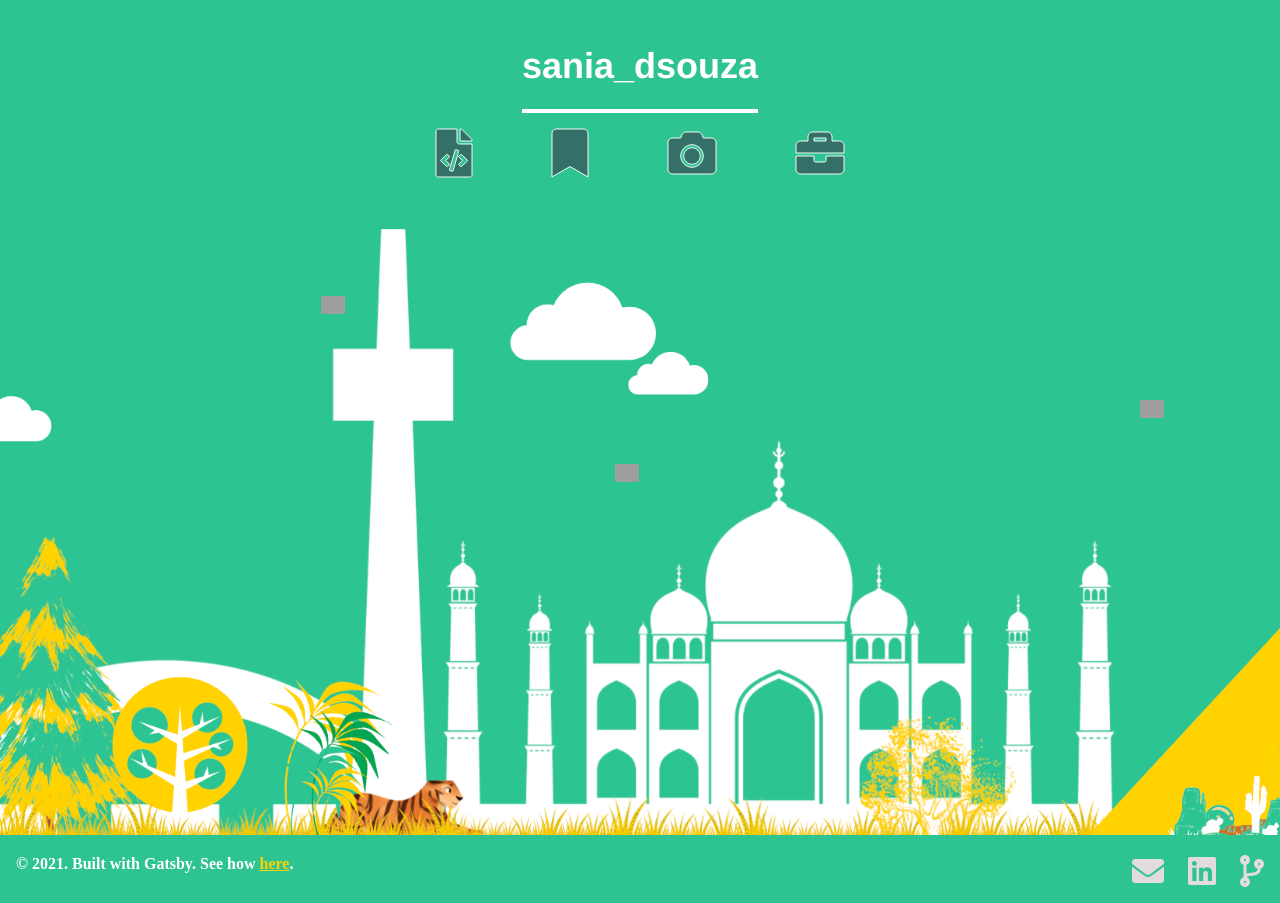
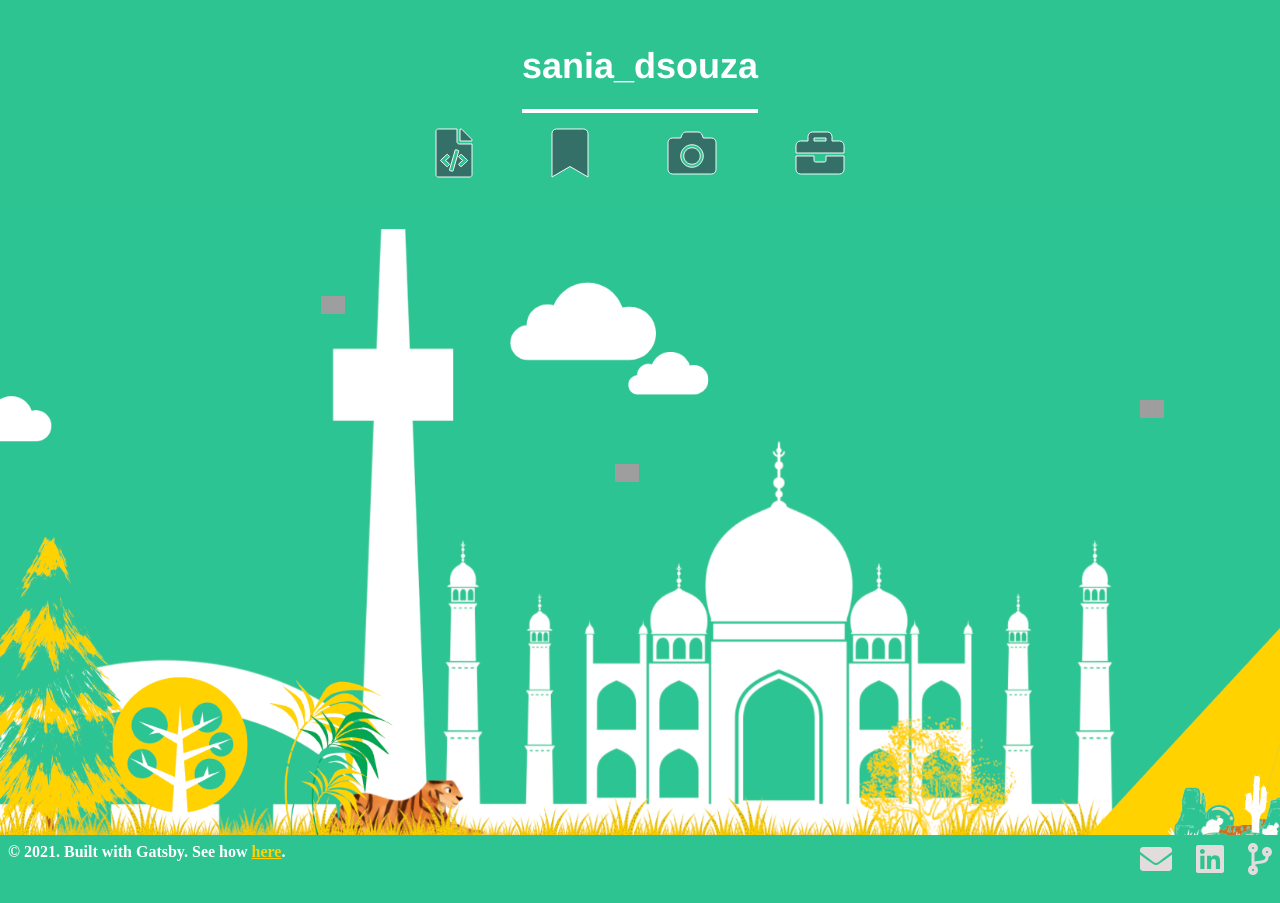
Before and after one commit to sania-dsouza/portfolio-site, a Gatsby site: page / in a window 1280 px wide. After the commit the page ends 875 px from the top, so only its background shows below. Built offline with nearby package versions, Linux system fonts and the light colour scheme; Gatsby itself is replaced by a stand-in of ours; grey boxes are pictures that could not be loaded; what typography-theme-judah would draw is missing.

Commit message:
Reduced footer padding

```diff
--- a/src/components/footer.js
+++ b/src/components/footer.js
@@ -8,7 +8,7 @@ const Footer = () => (
     <footer className="footer"
         style={{
             background: `#2dc492`,
-            padding: `1rem`,
+            padding: `0.25rem 0.5rem 0 0.5rem`,
             color: `white`,
             fontWeight: `bold`,
             width: `100%`,
--- a/src/components/homeImage.js
+++ b/src/components/homeImage.js
@@ -19,7 +19,7 @@ const Image = () => {
     return <div>Picture not found</div>
   }
 
-  return <Img fluid={data.placeholderImage.childImageSharp.fluid} style= {{ width: `1668px`, height: `100%`}} imgStyle= {{ objectFit: `cover` }} />
+  return <Img fluid={data.placeholderImage.childImageSharp.fluid} style= {{ width: `1668px`}} imgStyle= {{ objectFit: `contain` }} />
 }
 
 export default Image
--- a/src/components/layout.css
+++ b/src/components/layout.css
@@ -1,12 +1,21 @@
 html {
   -ms-text-size-adjust: 100%;
   -webkit-text-size-adjust: 100%;
+  position: relative;
+  margin: 0;
+  padding: 0;
+  width: 100%;
+  height: 100%;
   box-sizing: border-box;
   overflow-y: scroll;
   background-color: #2dc492;
 }
 body {
   margin: 0;
+  position: relative;
+  padding: 0;
+  width: 100%;
+  height: 100%;
   -webkit-font-smoothing: antialiased;
   -moz-osx-font-smoothing: grayscale;
   color: hsla(0, 0%, 0%, 0.8);
```
